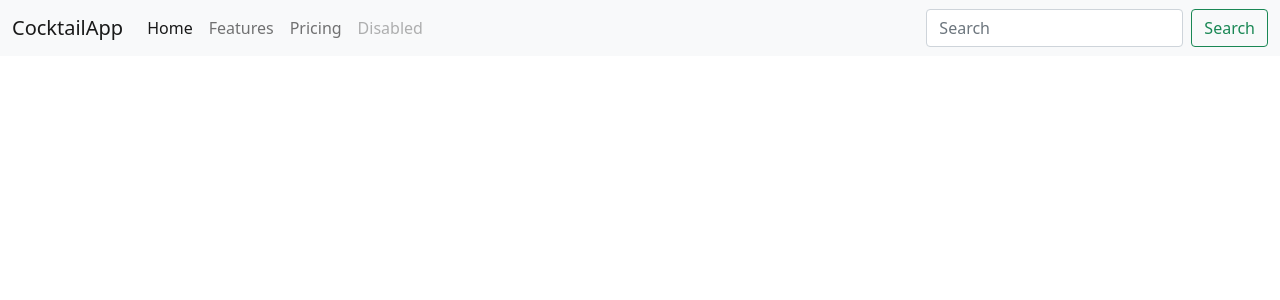
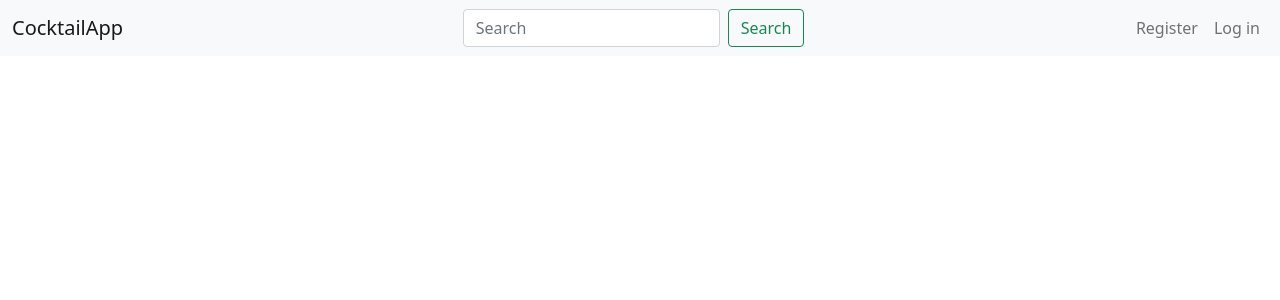
Before and after one commit to tylerfelsted/cocktail-app, a Flask app: page /drinks/search in a window 1280 px wide. Shown: the top 300 px of the page. Run offline with Flask 2, Linux system fonts and the light colour scheme; data that the repository does not hold is empty.

Commit message:
added logout and drink details view functions, helper.py file, and navigation bar

```diff
--- a/cocktail-app/app.py
+++ b/cocktail-app/app.py
@@ -4,8 +4,9 @@ import requests
 from flask import Flask, render_template, request, flash, redirect, session, g
 from models import db, connect_db, User, List, List_Drink
 from forms import UserForm, ListForm
+from helper import CURR_USER_KEY, do_login, do_logout, extract_ingredients
 
-CURR_USER_KEY = "curr_user"
+
 API_BASE_URL = "https://www.thecocktaildb.com/api/json/v1/1"
 
 app = Flask(__name__)
@@ -28,12 +29,6 @@ def add_user_to_g():
     else:
         g.user = None
 
-def do_login(user):
-    session[CURR_USER_KEY] = user.username
-
-def do_logout():
-    if CURR_USER_KEY in session:
-        del session[CURR_USER_KEY]
 
 @app.route('/')
 def show_home_page():
@@ -72,12 +67,22 @@ def login_user():
 
     return render_template('login.html', form=form)
 
+@app.route('/logout')
+def logout_user():
+    do_logout()
+    return redirect('/')
+
 @app.route('/drinks/search')
 def search_drinks():
     search = request.args.get('search')
     res = requests.get(f'{API_BASE_URL}/search.php?s={search}')
-
     drinks = res.json()['drinks']
 
+    return render_template('drinks.html', drinks=drinks)
 
-    return render_template('drinks.html', drinks=drinks)
+@app.route('/drinks/<int:drink_id>')
+def show_drink_details(drink_id):
+    res = requests.get(f'{API_BASE_URL}/lookup.php?i={drink_id}')
+    drink = res.json()['drinks'][0]
+    ingredients = extract_ingredients(drink)
+    return render_template('drink_details.html', drink=drink, ingredients=ingredients)
--- /dev/null
+++ b/cocktail-app/helper.py
@@ -0,0 +1,23 @@
+from flask import session, g
+
+
+CURR_USER_KEY = "curr_user"
+
+def do_login(user):
+    session[CURR_USER_KEY] = user.username
+
+def do_logout():
+    if CURR_USER_KEY in session:
+        del session[CURR_USER_KEY]
+
+def extract_ingredients(drink):
+    ingredients = []
+    for i in range(15):
+        ingredient = drink[f'strIngredient{i+1}']
+        measure = drink[f'strMeasure{i+1}']
+        if ingredient:
+            if measure:
+                ingredients.append(f"{measure} {ingredient}")
+            else:
+                ingredients.append(ingredient)
+    return ingredients
--- a/cocktail-app/templates/base.html
+++ b/cocktail-app/templates/base.html
@@ -10,25 +10,27 @@
 <body>
     <nav class="navbar navbar-expand-lg navbar-light bg-light">
         <div class="container-fluid">
-          <a class="navbar-brand" href="#">CocktailApp</a>
-          <button class="navbar-toggler" type="button" data-bs-toggle="collapse" data-bs-target="#navbarNavAltMarkup" aria-controls="navbarNavAltMarkup" aria-expanded="false" aria-label="Toggle navigation">
-            <span class="navbar-toggler-icon"></span>
-          </button>
-          <div class="collapse navbar-collapse" id="navbarNavAltMarkup">
-            <div class="navbar-nav">
-              <a class="nav-link active" aria-current="page" href="/">Home</a>
-              <a class="nav-link" href="#">Features</a>
-              <a class="nav-link" href="#">Pricing</a>
-              <a class="nav-link disabled" href="#" tabindex="-1" aria-disabled="true">Disabled</a>
-            </div>
-          </div>
+          <a class="navbar-brand" href="/">CocktailApp</a>
           <form class="d-flex" action='/drinks/search'>
             <input class="form-control me-2" type="search" name="search" placeholder="Search" aria-label="Search">
             <button class="btn btn-outline-success" type="submit">Search</button>
           </form>
+          <ul class="nav navbar-nav">
+            {% if not g.user %}
+            <li class="nav-item"><a class="nav-link" href="/register">Register</a></li>
+            <li class="nav-item"><a class="nav-link" href="/login">Log in</a></li>
+            {% else %}
+            <li class="nav-item">
+                <a class="nav-link" href="/users/{{ g.user.username }}">{{g.user.username}}</a>
+            </li>
+            <li class="nav-item"><a class="nav-link" href="/logout">Log out</a></li>
+            {% endif %}
+      </ul>
         </div>
     </nav>
-    {% block content %}
-    {% endblock %}
+    <div class="container">
+        {% block content %}
+        {% endblock %}
+    </div>
 </body>
 </html>
--- a/cocktail-app/templates/drinks.html
+++ b/cocktail-app/templates/drinks.html
@@ -8,6 +8,7 @@
                 <img src="{{drink['strDrinkThumb']}}" class="card-img-top" alt="...">
                 <div class="card-body">
                     <h5 class="card-title">{{drink['strDrink']}}</h5>
+                    <a href="/drinks/{{drink['idDrink']}}" class="btn btn-primary">Details</a>
                 </div>
             </div>
             {% endfor %}
```
Also changed, not shown: cocktail-app/templates/drink_details.html (added, +16 -0 lines).
